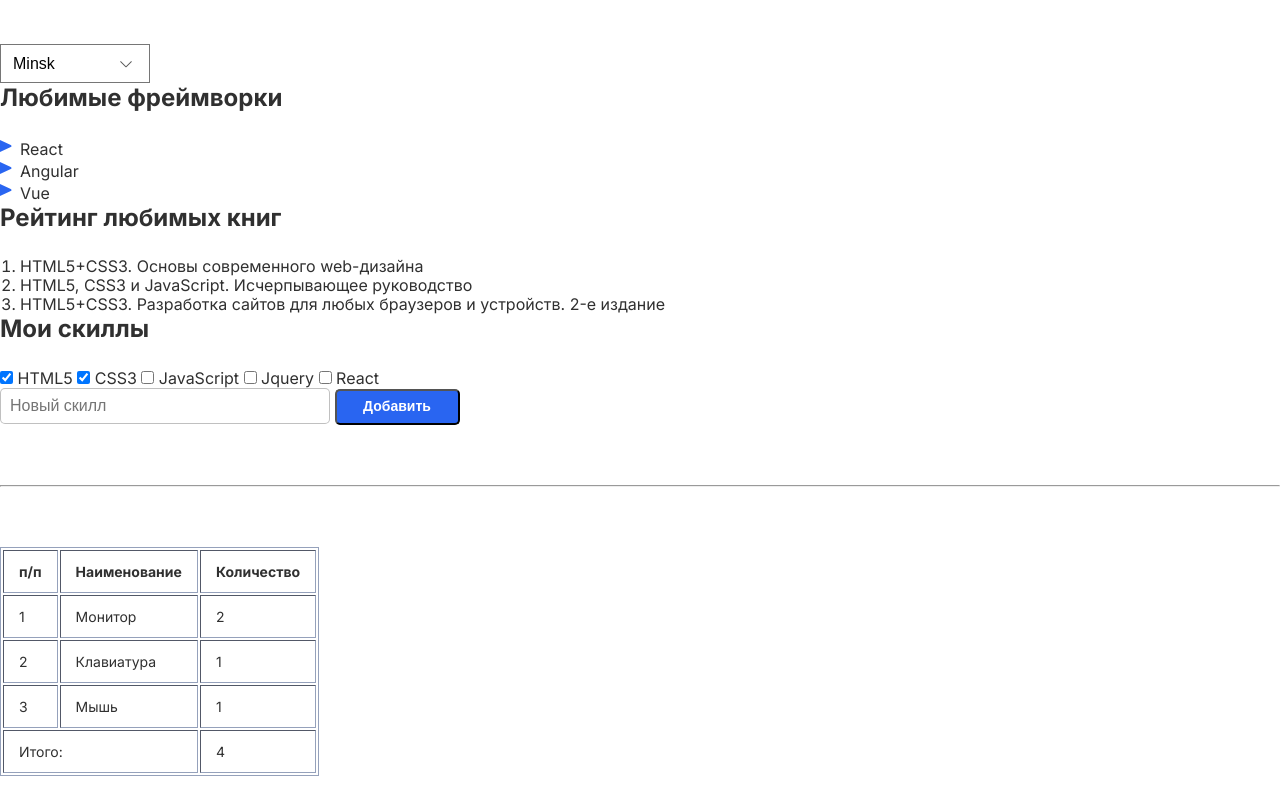
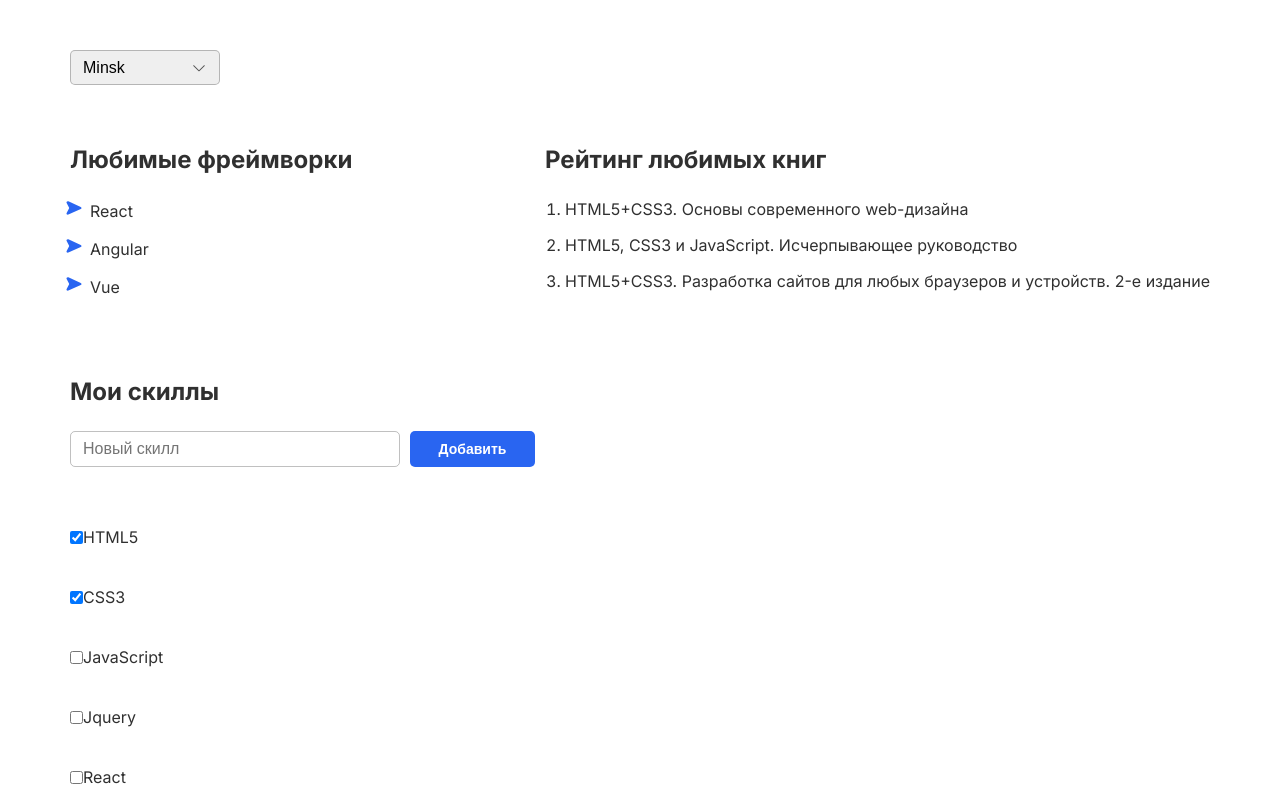
Before and after one commit to RuslanGRA/2-hw-with-auto-test-html-css-main, a plain HTML site: page index.html in a window 1280 px wide. Shown: the part 920-1730 px from the top of the page. Drawn offline with Linux system fonts and the light colour scheme.

Commit message:
фиксация проекта и изменений

```diff
--- a/index.html
+++ b/index.html
@@ -1,88 +1,103 @@
 <!DOCTYPE html>
 <html lang="en">
-
 <head>
     <meta charset="UTF-8">
     <meta name="viewport" content="width=device-width, initial-scale=1.0">
-    <!-- Здесь должны быть три тега c сервиса Google fonts для подключения шрифтов  -->
     <link rel="preconnect" href="https://fonts.googleapis.com">
     <link rel="preconnect" href="https://fonts.gstatic.com" crossorigin>
-    <link href="https://fonts.googleapis.com/css2?family=Inter:ital,opsz,wght@0,14..32,100..900;1,14..32,100..900&display=swap" rel="stylesheet">
-
+    <link href="https://fonts.googleapis.com/css2?family=Inter:wght@100..900&display=swap" rel="stylesheet">
     <link rel="stylesheet" href="style.css">
     <title>It-incubator precourse</title>
 </head>
-
-<body data-cy="hw2-body">
-    <header data-cy="hw2-header">
-        <span data-cy="hw2-header-span">IT-INCUBATOR</span>
+<body data-cy="hw3-body-pre">
+    <header data-cy="hw3-header">
+        <div class="container">
+            <span data-cy="hw3-header-span">IT-INCUBATOR</span>
+        </div>
     </header>
 
-    <section class="main-section" data-cy="hw2-section-main-pre">
-        <h1 class="main-title" data-cy="hw2-main-title">Иванов Иван Иванович</h1>
-        <p class="main-text" data-cy="hw2-text">Работаю в IT-INCUBATOR-е. Люблю HTML, CSS и все, что связано с frontend
-            разработкой.</p>
-        <img class="main-image" data-cy="hw2-main-image"
-            src="https://abbtech.az/storage/uploads/files/1687508692_1615533694-frontendd.svg" alt="">
+    <section class="main-section" data-cy="hw3-section-main-pre">
+        <div class="container">
+            <div class="wrapper">
+                <div class="text-wrapper" data-cy="hw3-text-wrapper-pre">
+                    <h1 class="main-title" data-cy="hw3-main-title">Иванов Иван Иванович</h1>
+                    <p class="main-text" data-cy="hw3-text">Работаю в IT-INCUBATOR-е. Люблю HTML, CSS и все, что связано с frontend разработкой.</p>
+                </div>
+                <img class="main-image" data-cy="hw3-main-image" src="https://abbtech.az/storage/uploads/files/1687508692_1615533694-frontendd.svg" alt="">
+            </div>
+        </div>
     </section>
 
-    <section class="about-section" data-cy="hw2-section-about-pre">
-        <select data-cy="hw2-select-pre" name="" data-cy="">
+    <section class="about-section" data-cy="hw3-section-about-pre">
+        <div class="container">
+            <div class="wrapper">
+                <select data-cy="hw3-select-pre" name="" id="">
                     <option value="">Paris</option>
                     <option value="" selected>Minsk</option>
                     <option value="">Milan</option>
                 </select>
 
-        <div>
-            <h2 class="section-title" data-cy="hw2-section-title-pre">Любимые фреймворки</h2>
-            <ul class="frameworks-list" data-cy="hw2-frameworks-list-pre">
+                <div class="info-wrapper" data-cy="hw3-info-wrapper-pre">
+                    <div class="frameworks" data-cy="hw3-frameworks-pre">
+                        <h2 class="section-title" data-cy="hw3-section-title-pre">Любимые фреймворки</h2>
+                        <ul class="frameworks-list" data-cy="hw3-frameworks-list-pre">
                             <li>React</li>
                             <li>Angular</li>
                             <li>Vue</li>
                         </ul>
                     </div>
-        <div>
-            <h2 class="section-title" data-cy="hw2-section-title-pre">Рейтинг любимых книг</h2>
-            <ol class="books-list" data-cy="hw2-books-list-pre">
+                    <div class="books" data-cy="hw3-books-pre">
+                        <h2 class="section-title" data-cy="hw3-section-title-pre">Рейтинг любимых книг</h2>
+                        <ol class="books-list" data-cy="hw3-books-list-pre">
                             <li>HTML5+CSS3. Основы современного web-дизайна</li>
                             <li>HTML5, CSS3 и JavaScript. Исчерпывающее руководство</li>
                             <li>HTML5+CSS3. Разработка сайтов для любых браузеров и устройств. 2-е издание</li>
                         </ol>
                     </div>
-        <div>
-            <h2 class="section-title" data-cy="hw2-section-title-pre">Мои скиллы</h2>
-            <label class="label" data-cy="hw2-label-pre" for="1">
+                </div>
+
+                <div class="skills-wrapper">
+                    <h2 class="section-title" data-cy="hw3-section-title-pre">Мои скиллы</h2>
+
+                    <div class="skills-block" data-cy="hw3-skills-block-pre">
+                        <div class="skills" data-cy="hw3-skills-pre">
+                            <label class="label" data-cy="hw3-label-pre" for="1">
                                 <input type="checkbox" checked name="" id="1">
                                 HTML5
                             </label>
 
-            <label class="label" data-cy="hw2-label-pre" for="2">
+                            <label class="label" data-cy="hw3-label-pre" for="2">
                                 <input type="checkbox" checked name="" id="2">
                                 CSS3
                             </label>
 
-            <label class="label" data-cy="hw2-label-pre" for="3">
+                            <label class="label" data-cy="hw3-label-pre" for="3">
                                 <input type="checkbox" name="" id="3">
                                 JavaScript
                             </label>
 
-            <label class="label" data-cy="hw2-label-pre" for="4">
+                            <label class="label" data-cy="hw3-label-pre" for="4">
                                 <input type="checkbox" name="" id="4">
                                 Jquery
                             </label>
 
-            <label class="label" data-cy="hw2-label-pre" for="5">
+                            <label class="label" data-cy="hw3-label-pre" for="5">
                                 <input type="checkbox" name="" id="5">
                                 React
                             </label>
                         </div>
 
-        <input class="text-field" data-cy="hw2-text-field-pre" type="text" placeholder="Новый скилл">
-        <button class="btn" data-cy="hw2-btn-pre">Добавить</button>
+                        <form>
+                            <input class="text-field" data-cy="hw3-text-field-pre" type="text" placeholder="Новый скилл">
+                            <button class="btn" data-cy="hw3-btn-pre">Добавить</button>
+                        </form>
+                    </div>
+                </div>
+            </div>
 
-        <hr class="line" data-cy="hw2-line-pre">
+            <hr class="line" data-cy="hw3-line-pre">
 
-        <table data-cy="hw2-about-table-pre" border="1">
+            <table data-cy="hw3-about-table-pre" border="1">
                 <tr>
                     <th>п/п</th>
                     <th>Наименование</th>
@@ -108,11 +123,11 @@
                     <td>4</td>
                 </tr>
             </table>
+        </div>
     </section>
 
-    <footer data-cy="hw-footer-pre">
-        <a class="footer-link" data-cy="hw-footer-link-pre" href="https://it-incubator.io/">it-incubator</a>
+    <footer data-cy="hw3-footer-pre">
+        <a class="footer-link" data-cy="hw3-footer-link-pre" href="https://it-incubator.io/">it-incubator</a>
     </footer>
 </body>
-
 </html>
--- a/style.css
+++ b/style.css
@@ -1,154 +1,233 @@
 /*! общие стили  */
 * {
-    box-sizing: border-box;
+
     margin: 0;
     padding: 0;
+    box-sizing: border-box;
 }
 
-html,
+.container {
+    /* outline: 1px solid red;  */
+    /* чтобы контейнер был виден, в конце можно будет удалить это св-во */
+    margin: 0 auto;
+    width: 100%;
+    max-width: 1140px;
+    /* 📍 Максимальная ширина для контейнера */
+}
+
 body {
     font-family: "Inter", sans-serif;
     color: #303030;
 }
 
-.frameworks-list,
-.books-list,
-.label,
-.text-field {
-    font-size: 16px;
-    font-weight: 400;
-    line-height: 19px;
-}
-
-table,
-.footer-link {
-    font-size: 14px;
-    font-weight: 400;
-    line-height: 17px;
-}
-
-/*! заголовок */
 header {
-    background-color: #2965f1;
-    padding: 20px 0;
+    background-color: #2965F1;
+    padding: 23px 0;
 }
 
 header span {
+    font-weight: 700;
     font-size: 20px;
-    font-weight: 700;
-    line-height: 24px;
-    color: #ffff;
-    /* Стили для текста в хедере IT-INCUBATOR */
+    color: #fff;
 }
 
-/*! 1 секция */
 .main-section {
-    background-color: #FAFAFF;
+    background-color: #fafaff;
+    padding: 60px 0;
     min-height: 100vh;
-    padding: 60px 0;
-    /* Стили для первой секции */
+    display: flex;
+    /* 📍 Свойства flexbox для размещения container-a вертикально по центру */
+}
+
+.main-section .wrapper {
+    display: flex;
+    align-items: center;
+    /* 📍 Свойствa flexbox для размещения блока с текстом и изображения в ряд, и центрирования их по вертикали */
+}
+
+.text-wrapper {
+    max-width: 1140px;
+
+    /* 📍 Cвойство для ограничения ширины блока с текстом в первой секции */
 }
 
 .main-title {
+    font-weight: 700;
     font-size: 48px;
-    font-weight: 700;
-    line-height: 58px;
     margin-bottom: 20px;
-    /* Стили для заголовка в первой секции */
 }
 
 .main-text {
+    font-weight: 400;
     font-size: 18px;
-    font-weight: 400;
-    line-height: 22px;
-    /* Стили для текста в первой секции */
 }
 
 .main-image {
     max-width: 715px;
-    /* Стили для изображения в первой секции */
 }
 
-/*! вторая секция  */
 .about-section {
-    background-color: #FFFFFF;
+    background-color: #fff;
     padding: 100px 0;
-    /* Стили для второй секции */
+}
+
+.about-section .wrapper {
+    /* 📍 Свойствa flexbox для отступов между элементами select, .info-wrapper и .skills-wrapper  */
 }
 
 select {
+    border: 1px solid rgba(48, 48, 48, 0.3);
+    border-radius: 5px;
     width: 150px;
-    padding: 10px 12px;
-    background: url(./assets/arrow-down.svg) no-repeat right 15px top 50%;
+    padding: 8px 12px;
+    font-weight: 400;
+    font-size: 16px;
     appearance: none;
-    font-size: 16px;
-    /* Стили для выпадающего списка */
+    background-image: url("./assets/arrow-down.svg");
+    background-repeat: no-repeat;
+    background-position: right 12px top 50%;
+    display: flex;
+    margin-bottom: 60px;
+}
+
+select:hover,
+.text-field:hover {
+    border: 1px solid rgb(41, 101, 241);
+    border-radius: 5px;
+    background: rgba(255, 255, 255, 0);
+    /* 📍 Стили для выпадающего списка и текстового поля при наведении курсора */
+}
+
+
+.info-wrapper {
+    display: flex;
+    justify-content: space-between;
+    margin-bottom: 80px;
+    /* 📍 Свойство flexbox для расположения 2-х списков в ряд */
 }
 
 .section-title {
+    font-weight: 700;
     font-size: 24px;
-    font-weight: 700;
-    line-height: 29px;
     margin-bottom: 25px;
-    /* Стили для заголовков во второй секции */
 }
 
+.frameworks,
+.books {}
+
+.frameworks-list,
+.books-list {
+    display: flex;
+    flex-direction: column;
+    gap: 16px;
+}
+
+/* 📍 Свойства flexbox для отступов между элементами в списках */
+
+
 .frameworks-list {
+    font-weight: 400;
+    font-size: 16px;
     list-style-image: url(./assets/arrow.svg);
-    padding: 0 20px;
-    /* Стили для маркированного списка во второй секции */
+    padding-left: 20px;
+}
+
+.skills-block {
+    display: flex;
+    flex-direction: column-reverse;
+    /* 📍 Свойства flexbox для расположения формы над элементами с классом .label */
+}
+
+.skills {
+    min-width: 570px;
+
+    /* 📍 Свойства flexbox для расположения элементов с классом .label */
 }
 
 .books-list {
-    padding: 0 20px;
-    /* Стили для нумерованного списка во второй секции */
+    font-weight: 400;
+    font-size: 16px;
+    padding-left: 20px;
+    min-width: 570px;
+}
+
+.label {
+    font-weight: 400;
+    font-size: 16px;
+    display: flex;
+    align-items: center;
+    padding: 20px 0;
+}
+
+form {
+    margin-bottom: 40px;
+    display: flex;
+
 }
 
 .text-field {
-    width: 330px;
-    height: 36px;
-    padding: 9px;
     border: 1px solid rgba(48, 48, 48, 0.3);
     border-radius: 5px;
-    /* Стили для односточного поля ввода текста */
+    max-width: 330px;
+    width: 100%;
+    height: 36px;
+    background-color: rgba(255, 255, 255, 0);
+    padding: 8px 12px;
+    font-weight: 400;
+    font-size: 16px;
 }
 
 .btn {
-    background-color: rgb(41, 101, 241);
-    color: #ffffff;
+    border: none;
+    border-radius: 5px;
     width: 125px;
     height: 36px;
+    background-color: #2965f1;
+    font-weight: 700;
     font-size: 14px;
-    font-weight: 700;
-    line-height: 17px;
-    border-radius: 5px;
-    /* Стили для кнопки */
+    color: #fff;
+    margin-left: 10px;
+}
+
+.btn:hover {
+    background-color: #2965F1E6;
+    cursor: pointer;
+    /* 📍 Стили для кнопки при наведении курсора */
 }
 
 .line {
     margin: 60px 0;
-    /* Стили для линии */
 }
 
 table {
     border: 1px solid #95a1bb;
-    /* Стили для таблицы */
+    border-collapse: collapse;
+    font-weight: 400;
+    font-size: 14px;
+    margin: 0 auto;
 }
 
 th,
 td {
     padding: 12px 15px;
-    /* Стили для ячеек таблицы */
 }
 
 footer {
-    background: rgba(163, 167, 255, 0.3);
+    background-color: rgba(163, 167, 255, 0.3);
     padding: 26px 0;
-    /* Стили для футера */
+    text-align: center;
+    /* 📍 Свойство для расположения ссылки горизонтально по центру */
 }
 
 .footer-link {
-    text-transform: uppercase;
+    font-weight: 400;
+    font-size: 14px;
+    color: #2965f1;
     text-decoration: none;
-    /* Стили для футера */
+
 }
+
+.footer-link:hover {
+    text-decoration: underline;
+    /* 📍 Стили для ссылки при наведении курсора */
+}
```
Lines whose indentation alone changed are shown as unchanged.
